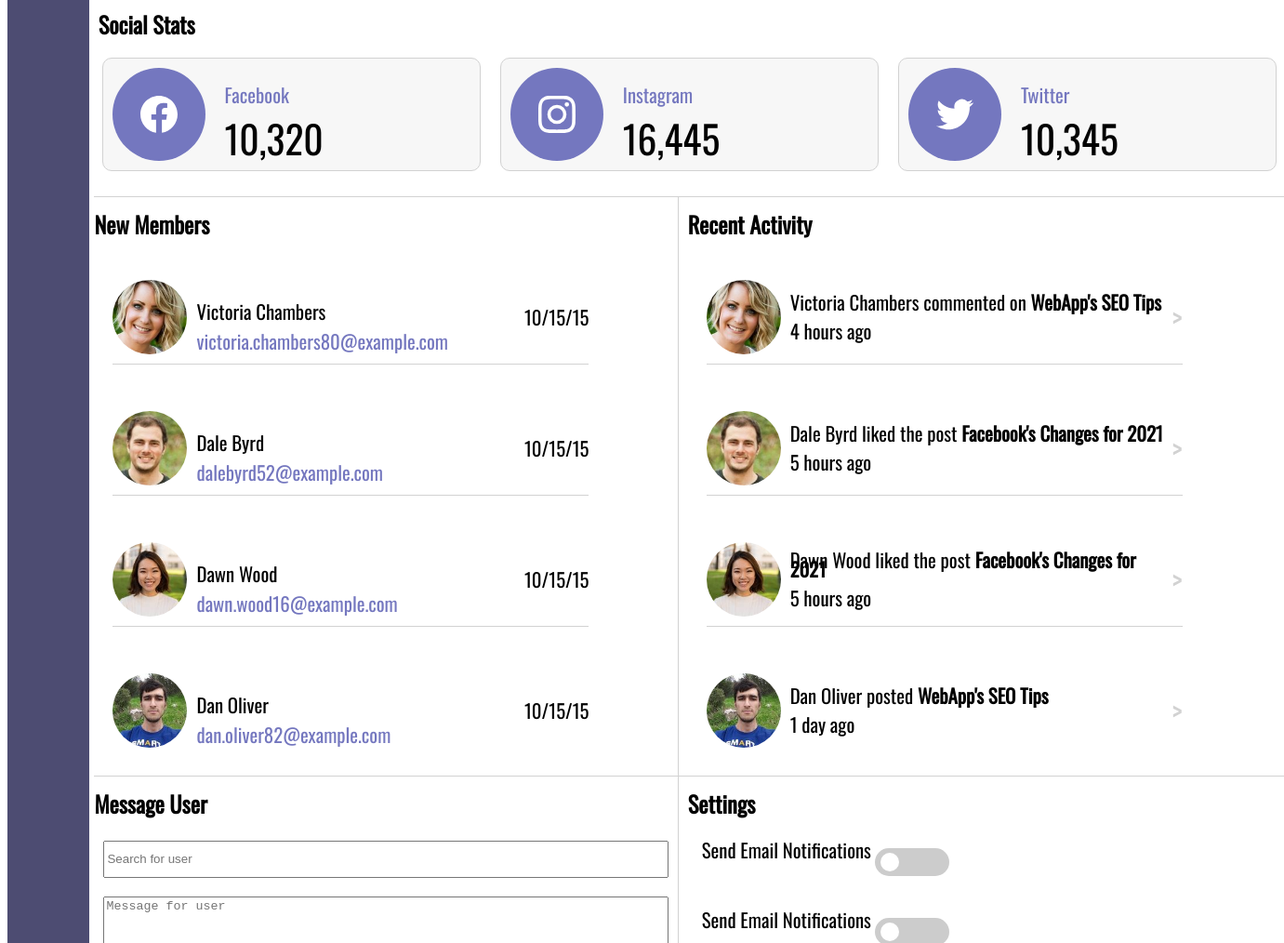
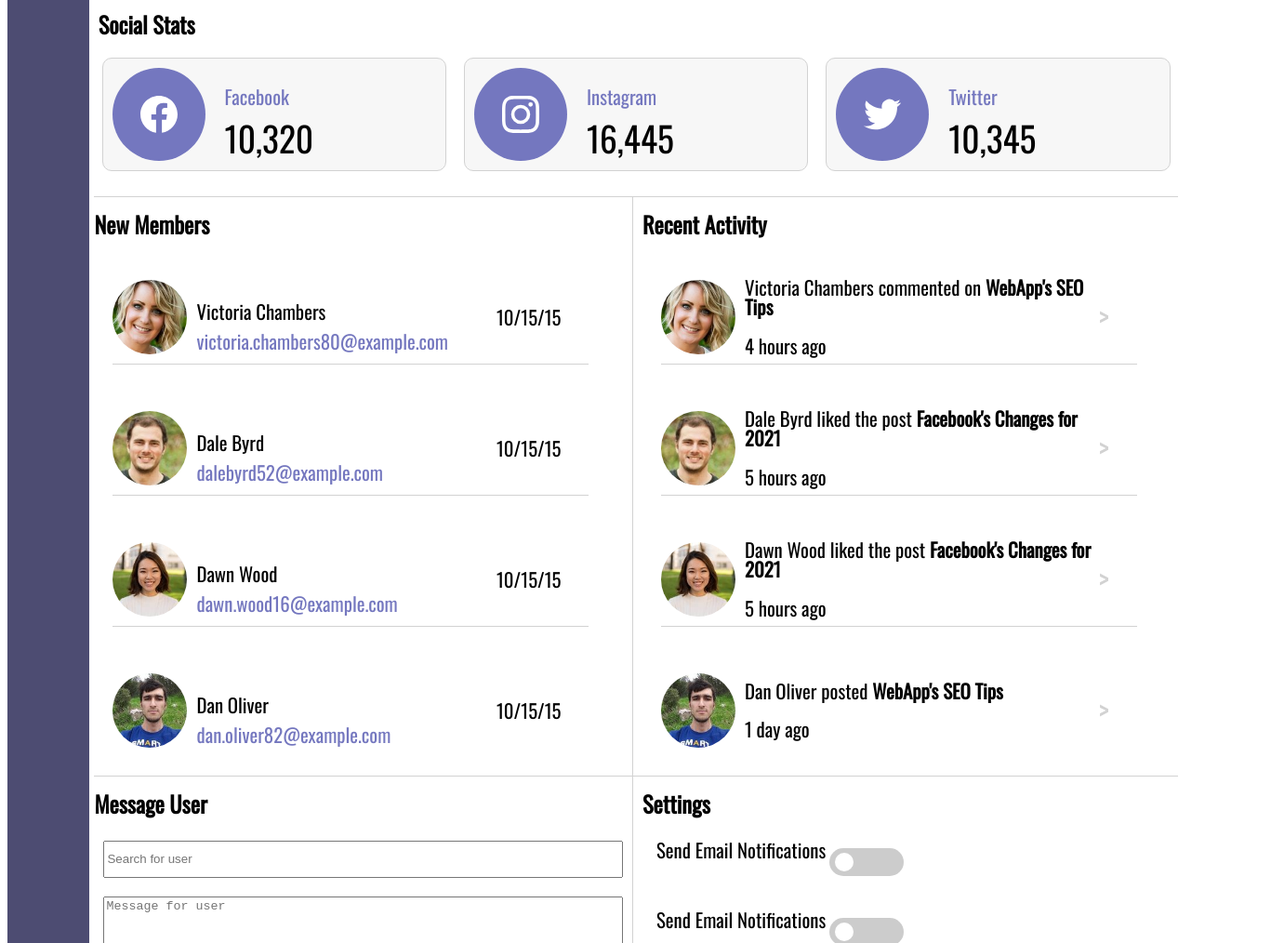
Before and after one commit to raf-l8bloomer/web-app-dashboard, a plain HTML site: page index.html in a window 1280 px wide. Shown: the part 1200-2214 px from the top of the page at 93% size, 1381 px wide, since content can reach past the window. Drawn offline with nearby package versions, Linux system fonts and the light colour scheme.

Commit message:
Adjusted layout per reviewer

```diff
--- a/css/styles.css
+++ b/css/styles.css
@@ -8,8 +8,7 @@ body {
     font-family: 'Oswald', sans-serif;
     font-size: 16px;
     line-height: 0.2;
-    max-width: 3000;
-    /* min-height: 100vh; */
+    max-width: 3000vw;
 }
 
 a {
@@ -20,7 +19,6 @@ a {
     fill: white;
 }
 
-@media (min-width: 320px) {
     .grid-container {
         display: grid;
         grid-template-columns: 1fr;
@@ -30,7 +28,7 @@ a {
             "nav"
             "main";
     }
-}
+
 
 /* GRID TEMPLATE AREAS */
 
@@ -44,6 +42,7 @@ a {
 
 .main {
     grid-area: main;
+    padding:0 5px;
 }
 
 .profile-pic {
@@ -58,7 +57,7 @@ a {
     display: flex;
     width: 100%;
     align-items: center;
-    /* padding: 0 10px; */
+    padding: 0 30px;
 
 }
 
@@ -361,6 +360,10 @@ https://syntackle.live/blog/how-to-create-a-notification-badge-with-css-Wrkjgwxk
     text-align: center;
 }
 
+.activity-container p{
+    line-height: 1em;
+}
+
 .arrow {
     display: none;
 }
@@ -553,8 +556,8 @@ input[type=checkbox]:checked::after {
     /* MAIN SECTION COLUMNS*/
 
     .main {
-        grid-template-columns: 49%;
-        padding-left: 5px;
+        grid-template-columns: 1fr;
+
     }
 
     .dashboard-header,
@@ -578,10 +581,12 @@ input[type=checkbox]:checked::after {
 
     .widget-container-full {
         height: 50vh;
+        max-width: 100%;
     }
 
     .widget-container-half {
         width: 45vw;
+        max-width:100%;
         height: 50vh;
     }
 
@@ -627,7 +632,7 @@ input[type=checkbox]:checked::after {
     }
 
     .social-num {
-        font-size: 2em;
+        font-size: 1.8em;
 
     }
 
@@ -669,6 +674,7 @@ input[type=checkbox]:checked::after {
         display: inline;
         font-size: 1.5em;
         color: #D2D2D2;
+        padding-right: 30px;
     }
 }
 
@@ -715,7 +721,9 @@ input[type=checkbox]:checked::after {
         flex-direction: row;
         width: 40vw;
         height: 10vh;
-        padding: 50px 0;
+        padding-top: 50px;
+        padding-bottom: 50px;
+        padding-right: 30px;
 
     }
 
```
